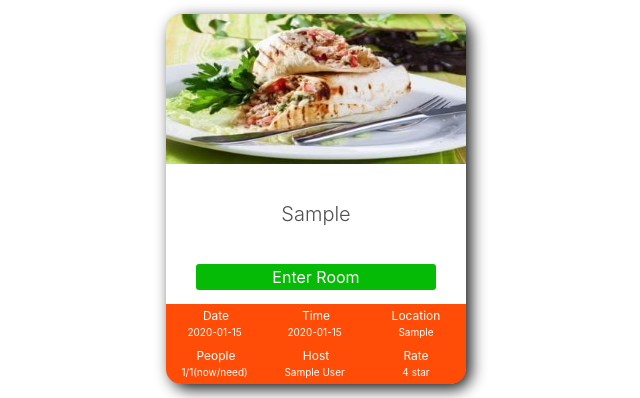
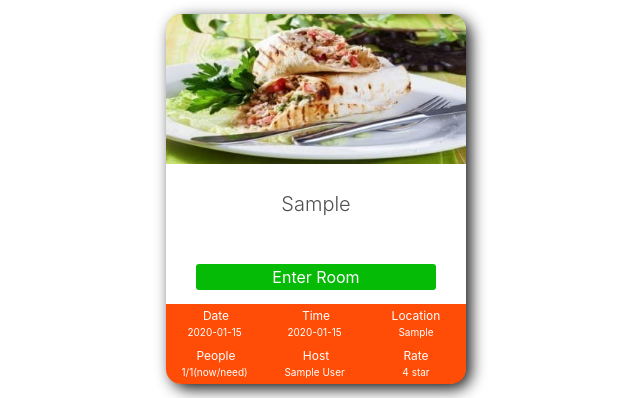
Before and after one commit to GinyWang/2021Hack-1, a Flask app: page /room_record in a window 1280 px wide. Shown: the part 75-473 px from the top of the page, without its empty margins (324-964 px from the left). Run offline with Flask 2, Linux system fonts and the light colour scheme; a user stored in the database is signed in; tables that the repository leaves empty hold one stand-in row (values such as "Sample post"); some libraries are stand-ins or nearby versions.

Commit message:
Update room_record.css

```diff
--- a/Package/static/room_record/room_record.css
+++ b/Package/static/room_record/room_record.css
@@ -46,10 +46,11 @@ img{
 }
 
 .event{
-    margin-top: 20px;
+    margin-top: 10px;
     color: rgb(80, 80, 80);
     font-size:20px;
     font-weight: 300;
+    text-align: center;
 }
 
 .join{
```
